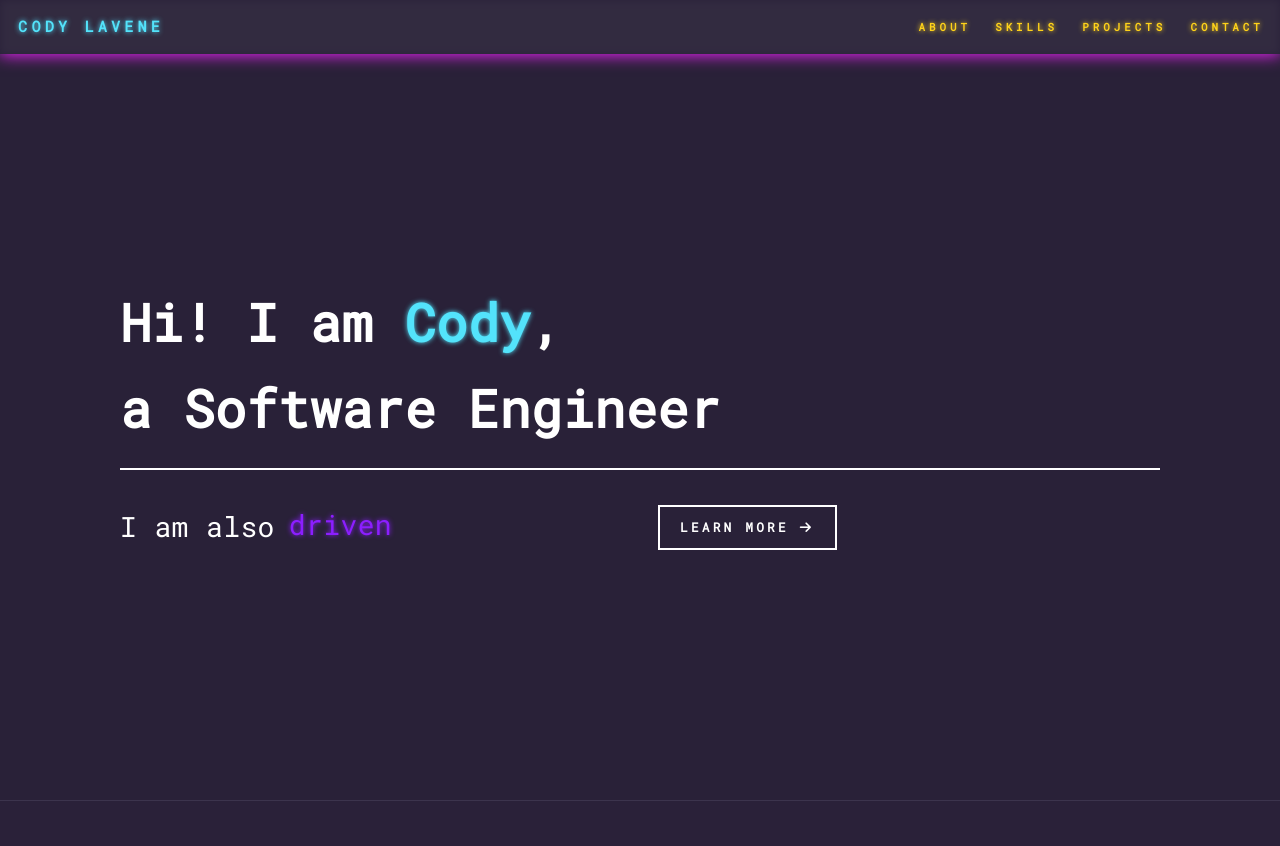
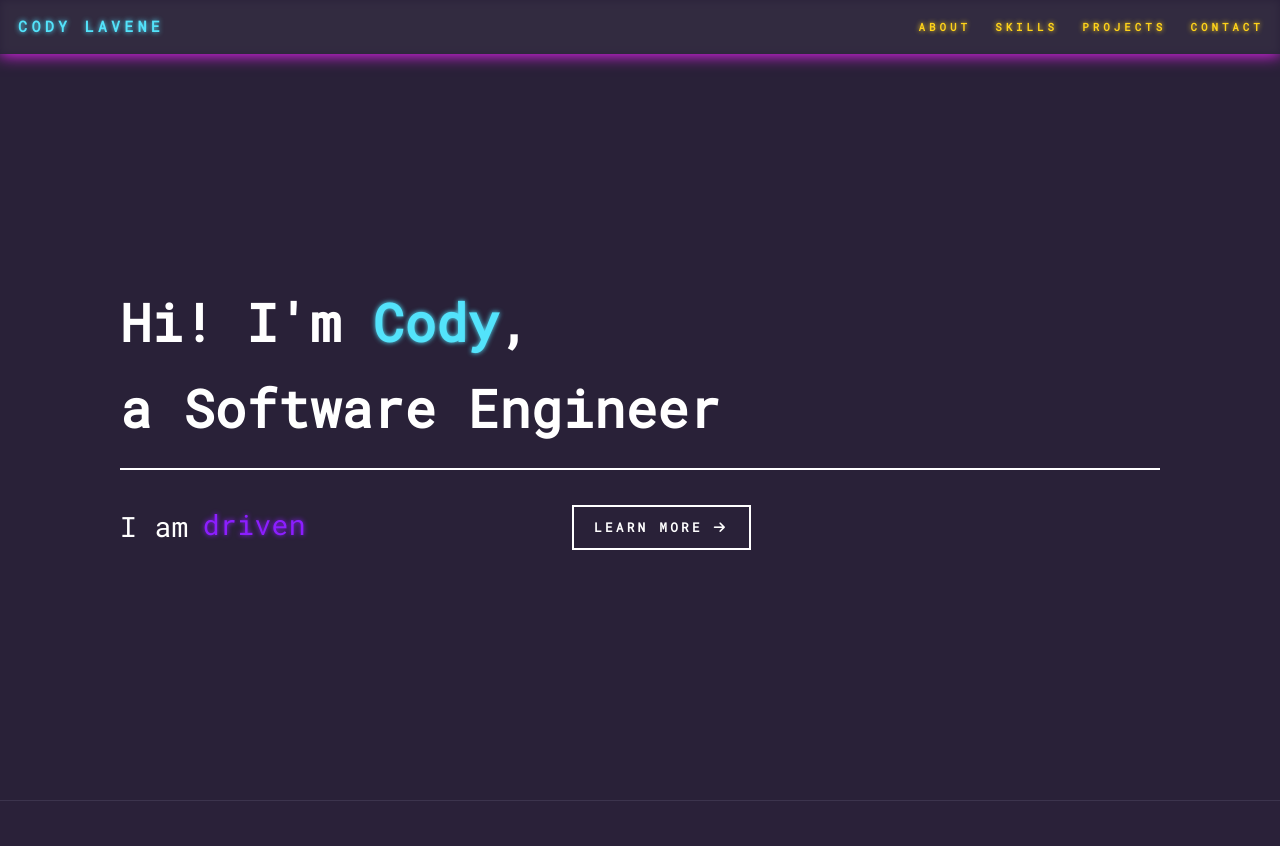
Before and after one commit to codylavene/portfolio, a plain HTML site: page index.html in a window 1280 px wide. Shown: the top 846 px of the page. Drawn offline with nearby package versions, Linux system fonts and the light colour scheme.

Commit message:
fix merge changes

```diff
--- a/index.html
+++ b/index.html
@@ -54,13 +54,13 @@
 					<div class="inner">
 						<header class="major">
 							<h1>
-								Hi! I am <span class="blue">Cody</span>, <br />
+								Hi! I'm <span class="blue">Cody</span>, <br />
 								a Software Engineer
 							</h1>
 						</header>
 						<div class="content">
 							<div class="roller">
-								<div>I am also</div>
+								<div>I am</div>
 								<div class="items">
 									<span class="blue"
 										>a Software Engineer</span
```
